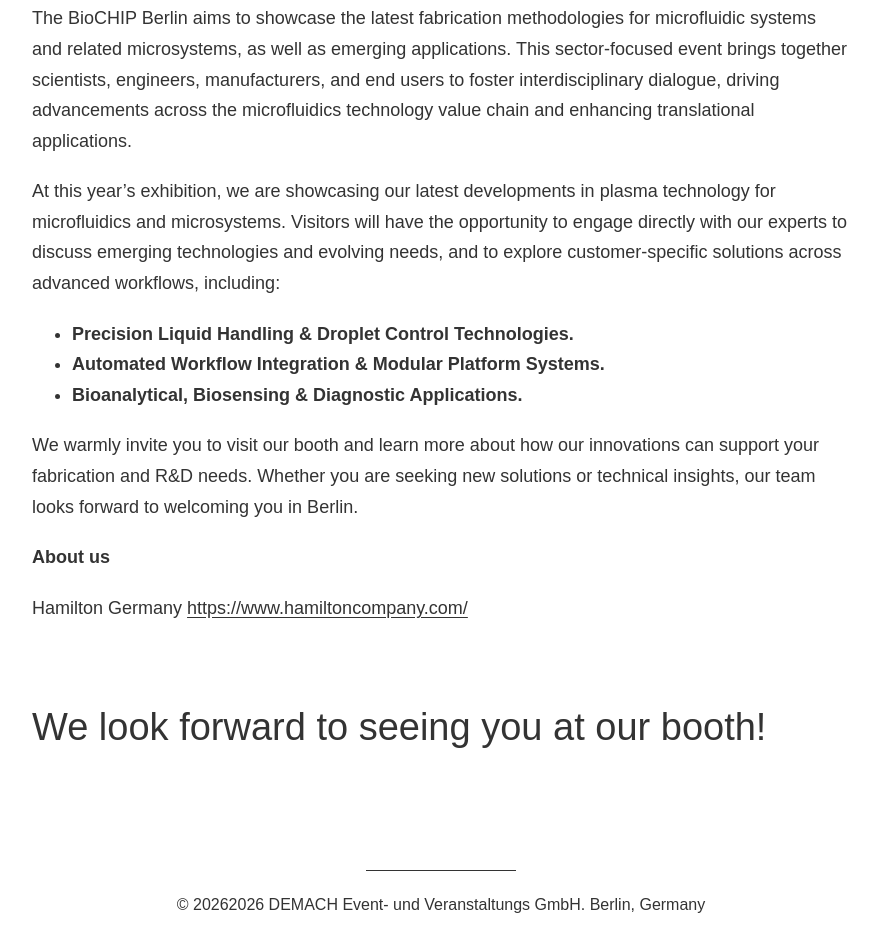
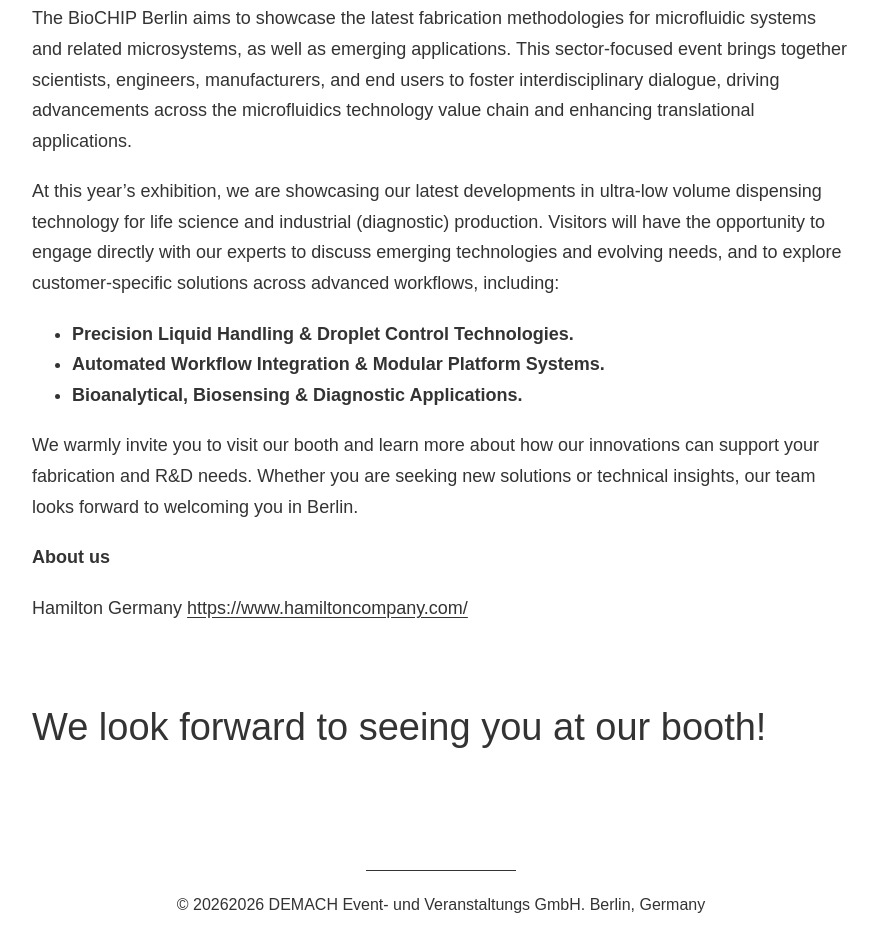
Before and after one commit to leavelist/2026exhibitorhmt, a plain HTML site: page index.htm in a window 1280 px wide. Shown: the part 1775-2727 px from the top of the page, without its empty margins (199-1077 px from the left). Drawn offline with Linux system fonts and the light colour scheme; a web font is replaced by a local one.

Commit message:
Add files via upload

```diff
--- a/index.htm
+++ b/index.htm
@@ -1185,9 +1185,8 @@ textarea:focus {
     box-shadow: 0 0 10px rgba(0, 0, 0, 0.5) !important;
   }
 </style>
-
-<meta name="referrer" content="no-referrer-when-downgrade">
-</head>
+	<meta name="referrer" content="no-referrer-when-downgrade">
+	</head>
   <body class="wp-singular page-template-default page page-id-514 page-child parent-pageid-510 wp-embed-responsive wp-theme-blockbase wp-child-theme-zoologist is-block-theme" style="overflow-x: overlay !important;">
     <div class="wp-site-blocks">
       <header class="wp-block-template-part">
@@ -1249,7 +1248,8 @@ textarea:focus {
   allow="accelerometer; autoplay; clipboard-write; encrypted-media; gyroscope; picture-in-picture; web-share"
   referrerpolicy="no-referrer-when-downgrade"
   allowfullscreen>
-</iframe></p>
+</iframe>
+</p>
           <!-- 客户文档下载开始 -->
           <p class="has-text-align-center wp-block-paragraph" style="margin: 40px 0; background: linear-gradient(90deg, #f1f1f1, #e0e0e0); padding: 20px 0; width: 100%; border-radius: 8px;">
             <a href="https://biochip-berlin.de/download.php?f=BioChipBerlin-HAM_Flyer_BIOSPOT-DX.pdf" target="_blank" rel="noopener">
@@ -1266,7 +1266,7 @@ textarea:focus {
           <!-- 客户文档下载结束 -->
           <p id="KEY002">We are delighted to announce our participation in BioCHIP Berlin 2026, the 6th International Forum on Biochips and Microfabrication, happening from May 19–20, in Berlin, Germany.</p>
 		  <p id="KEY002">The BioCHIP Berlin aims to showcase the latest fabrication methodologies for microfluidic systems and related microsystems, as well as emerging applications. This sector-focused event brings together scientists, engineers, manufacturers, and end users to foster interdisciplinary dialogue, driving advancements across the microfluidics technology value chain and enhancing translational applications.</p>
-          <p id="KEY002">At this year’s exhibition, we are showcasing our latest developments in plasma technology for microfluidics and microsystems. Visitors will have the opportunity to engage directly with our experts to discuss emerging technologies and evolving needs, and to explore customer-specific solutions across advanced workflows, including:</p>
+          <p id="KEY002">At this year’s exhibition, we are showcasing our latest developments in ultra-low volume dispensing technology for life science and industrial (diagnostic) production. Visitors will have the opportunity to engage directly with our experts to discuss emerging technologies and evolving needs, and to explore customer-specific solutions across advanced workflows, including:</p>
           <ul>
             <li><strong>Precision Liquid Handling &amp; Droplet Control Technologies.</strong></li>
             <li><strong>Automated Workflow Integration &amp; Modular Platform Systems.</strong></li>
```
